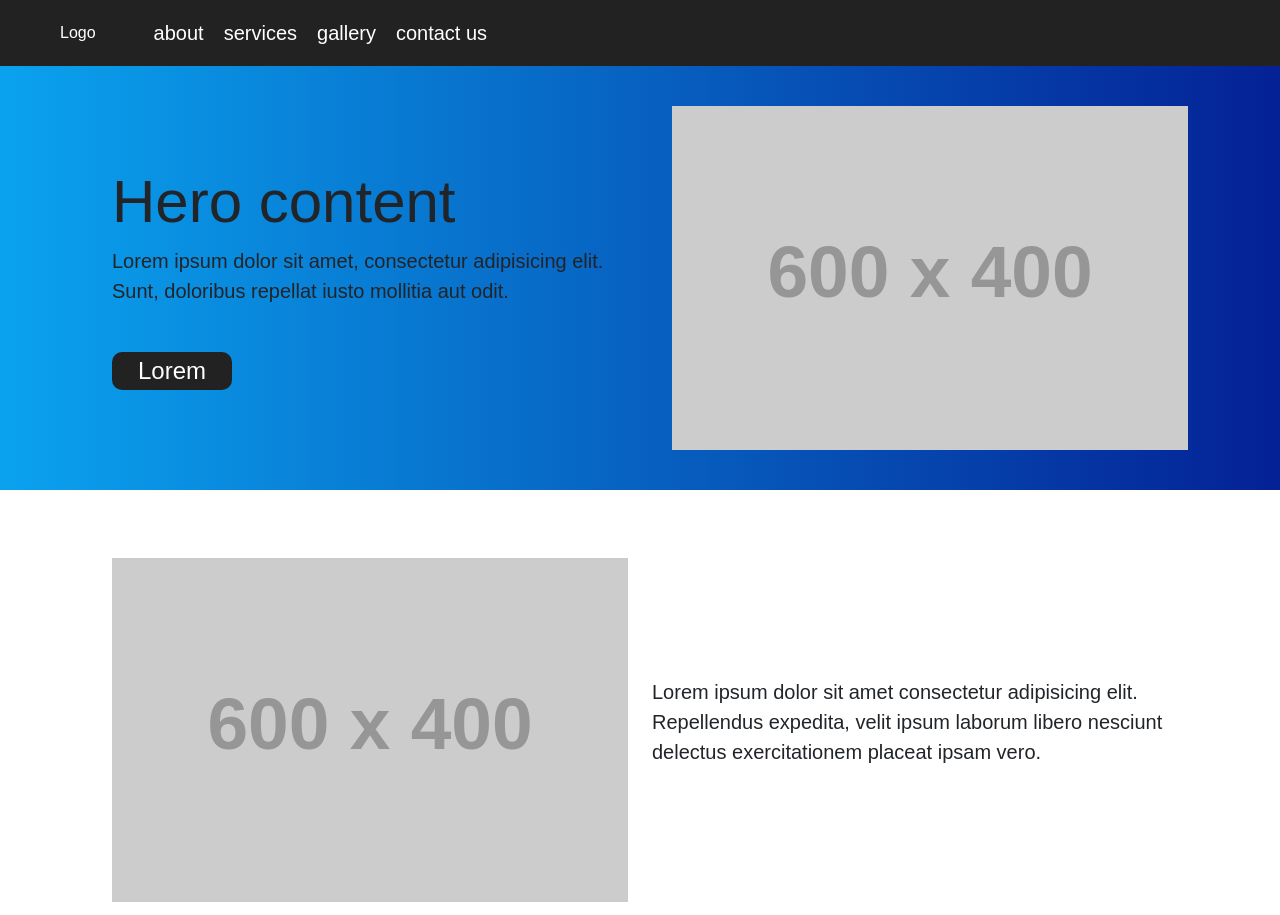
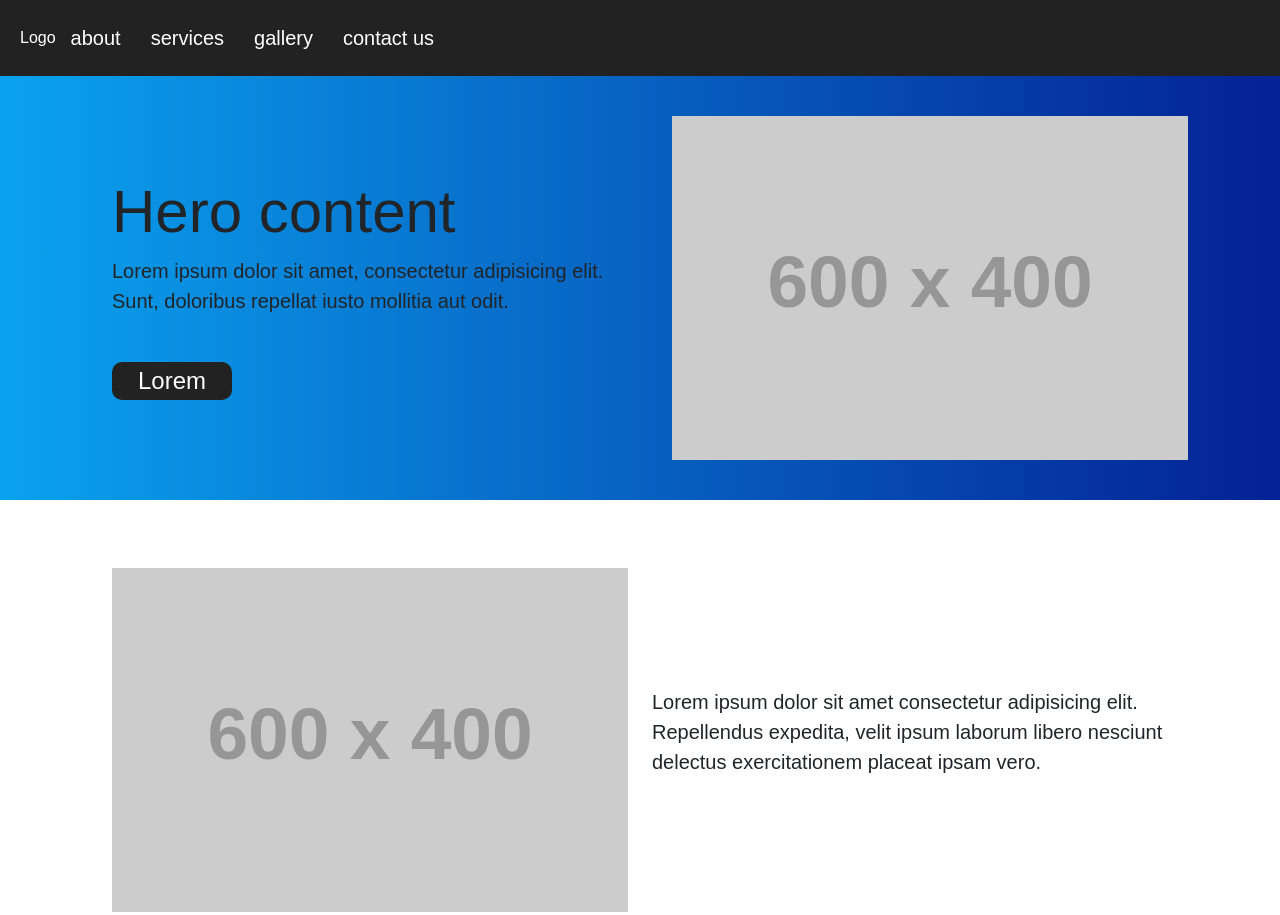
Before and after one commit to KevinMartinez5058/Template-website, a plain HTML site: page index.html in a window 1280 px wide. Shown: the top 915 px of the page. Drawn offline with nearby package versions, Linux system fonts and the light colour scheme; placeholder pictures from the web are drawn by us; a web font is replaced by a local one.

Commit message:
Add files via upload

```diff
--- a/index.html
+++ b/index.html
@@ -27,8 +27,8 @@
           >
             <span class="navbar-toggler-icon"></span>
           </button>
-          <a class="logo ms-5" href="index.html">Logo</a>
-          <div class="collapse navbar-collapse ms-5" id="navbarToggler">
+          <a class="logo ms-2" href="index.html">Logo</a>
+          <div class="collapse navbar-collapse" id="navbarToggler">
             <ul class="navbar-nav">
               <li class="nav-item"><a href="#">about</a></li>
               <li class="nav-item"><a href="#">services</a></li>
--- a/styles.css
+++ b/styles.css
@@ -20,11 +20,12 @@ header {
 }
 header ul {
   display: inline;
+  align-items: center;
 }
 header li {
   list-style: none;
   display: inline;
-  margin: 10px;
+  margin: 15px;
   font-size: 20px;
 }
 .navbar-toggler {
```
